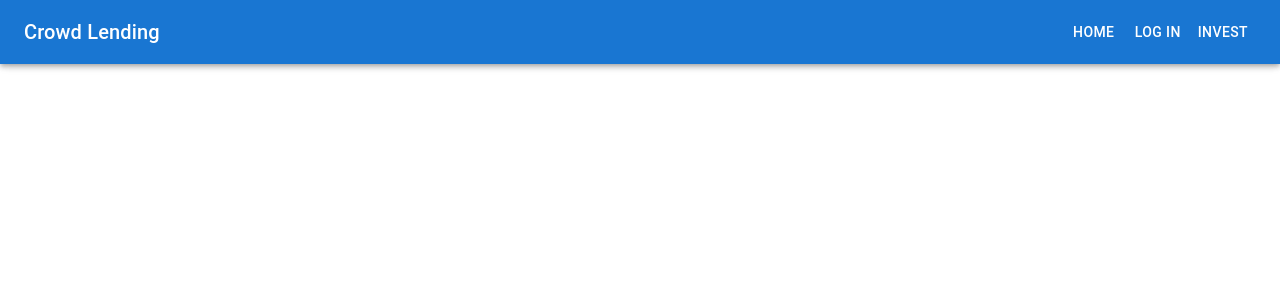
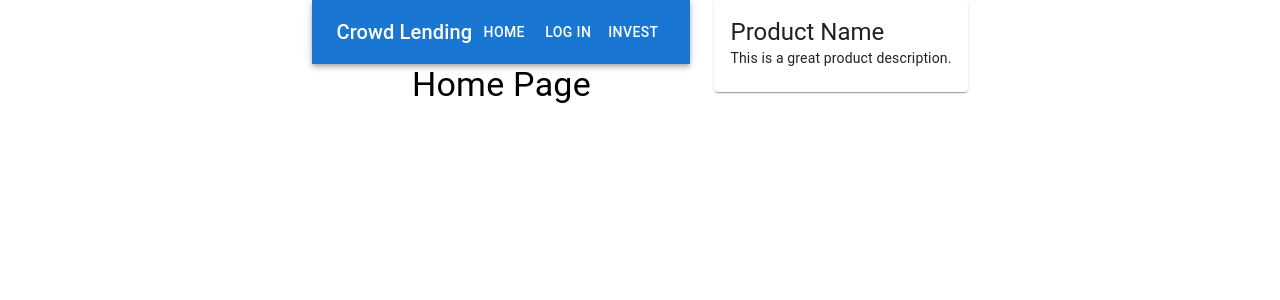
Before and after one commit to brian-ganzler/Crowd-Lending-App, a React (Create React App) app in the folder frontend/client/: page / in a window 1280 px wide. Shown: the top 300 px of the page. Built offline with nearby package versions, Linux system fonts and the light colour scheme; no server answers.

Commit message:
Changed navbar to static and experimented cards on the home page.

```diff
--- a/frontend/client/src/components/Navbar.js
+++ b/frontend/client/src/components/Navbar.js
@@ -7,7 +7,7 @@ import Button from '@mui/material/Button';
 export default function Navbar() {
     return (
         <Box sx={{ flexGrow: 1 }}>
-            <AppBar position="fixed">
+            <AppBar position="static">
                 <Toolbar>
                     <Typography variant="h6" sx={{ flexGrow: 1 }}>
                         Crowd Lending
--- a/frontend/client/src/pages/HomePage.js
+++ b/frontend/client/src/pages/HomePage.js
@@ -1,11 +1,30 @@
 import Navbar from "../components/Navbar";
+import { Grid, Card, CardContent, Typography} from '@mui/material';
 
 
 function HomePage() {
     return (
-        <div>
-            < Navbar />
-        </div>
+        <>
+            < Grid container spacing={3} justifyContent={"center"} >
+
+                < Grid item xs={12}>
+                    < Navbar />
+                    <Typography variant="h4" align="center" gutterBottom>
+                        Home Page
+                    </Typography>
+                </Grid>
+                <Grid item xs={12} sm={6} md={4}>
+                    <Card>
+                        <CardContent>
+                            <Typography variant="h5">Product Name</Typography>
+                            <Typography variant="body2">
+                                This is a great product description.
+                            </Typography>
+                        </CardContent>
+                    </Card>
+                </Grid>
+            </Grid>
+        </>
     );
 }
 
```
